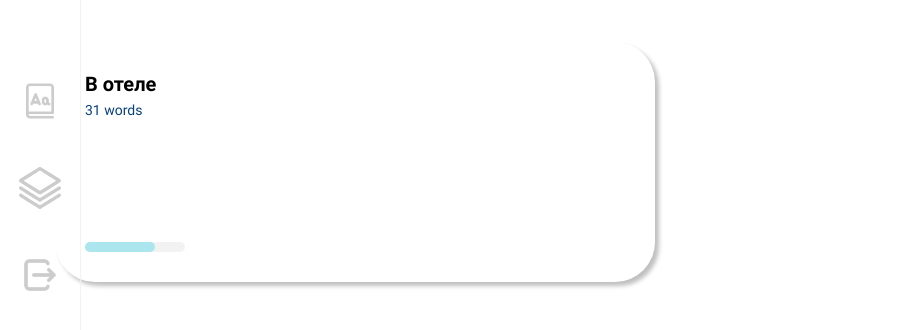
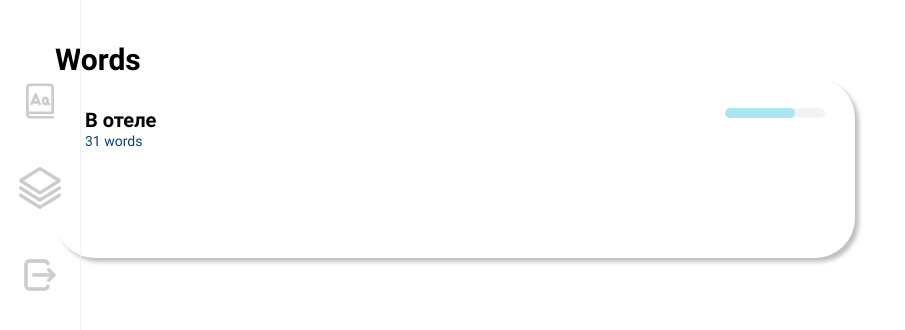
Before and after one commit to Emil307/letmestart, a React (Vite) app: page /words in a window 1280 px wide. Shown: the top 330 px of the page, without its empty margins (0-905 px from the left). Built offline with nearby package versions, Linux system fonts and the light colour scheme.

Commit message:
add erros handler

```diff
--- a/package.json
+++ b/package.json
@@ -10,7 +10,9 @@
     "preview": "vite preview"
   },
   "dependencies": {
+    "@types/axios": "^0.14.0",
     "@types/styled-components": "^5.1.26",
+    "axios": "^1.4.0",
     "react": "^18.2.0",
     "react-dom": "^18.2.0",
     "react-router-dom": "^6.11.1",
--- a/src/features/AuthForm.tsx
+++ b/src/features/AuthForm.tsx
@@ -36,6 +36,19 @@ const AuthForm: React.FC = () => {
     }
   }, [])
 
+  function getUser(token: string) {
+    fetch('http://localhost:8000/api/v1/auth/users/me', {
+      method : 'GET',
+      headers : {"Authorization": token},
+    })
+    .then (response => response.text())
+    .then (response => {
+      response = JSON.parse(response);
+      localStorage.setItem('user', JSON.stringify(response));
+      window.location.href = "/words";
+    })
+  }
+
   function submitForm(e: any) {
     const formData = new FormData(e.target);
 
@@ -47,8 +60,11 @@ const AuthForm: React.FC = () => {
     .then (response => response.text())
     .then (response => {
       response = JSON.parse(response);
-      localStorage.setItem('token', JSON.stringify((response as any).auth_token));
-      window.location.href = "/words";
+      const token = "Token " + (response as any).auth_token;
+      localStorage.setItem('token', token);
+      if (token != "Token undefined") {
+        getUser(token);
+      }
     })
   }
 
--- a/src/features/SignUpForm.tsx
+++ b/src/features/SignUpForm.tsx
@@ -36,6 +36,19 @@ const SignUpForm: React.FC = () => {
     }
   }, [])
 
+  function getUser(token: string) {
+    fetch('http://localhost:8000/api/v1/auth/users/me', {
+      method : 'GET',
+      headers : {"Authorization": token},
+    })
+    .then (response => response.text())
+    .then (response => {
+      response = JSON.parse(response);
+      localStorage.setItem('user', JSON.stringify(response));
+
+    })
+  }
+
   function getToken(e: any, formData: any) {
     e.preventDefault();
     fetch('http://localhost:8000/auth/token/login/', {
@@ -45,8 +58,11 @@ const SignUpForm: React.FC = () => {
     .then (response => response.text())
     .then (response => {
       response = JSON.parse(response);
-      localStorage.setItem('token', JSON.stringify((response as any).auth_token));
-      window.location.href = "/words";
+      const token = "Token " + (response as any).auth_token;
+      localStorage.setItem('token', token);
+      if (token != "Token undefined") {
+        getUser(token);
+      }
     })
   }
 
@@ -58,10 +74,14 @@ const SignUpForm: React.FC = () => {
       method : 'POST',
       body : formData,
     })
-    .then (response => response.text())
-    .then (response => {
-      response = JSON.parse(response);
-      getToken(e, formData);
+    .then (async response => {
+      response = JSON.parse(await response.text());
+      const status = response.status;
+      if (status == 200) {
+        getToken(e, formData);
+      }
+    }).catch((err: unknown) =>  {
+      console.error(err);
     })
   }
 
--- a/src/pages/WordsPage/WordsPage.tsx
+++ b/src/pages/WordsPage/WordsPage.tsx
@@ -16,16 +16,14 @@ const Container = styled.div`
 `
 
 const WordsPage: React.FC = () => {
-  function click() {
-    console.log('click');
-  }
-
+  const user = localStorage.getItem('user');
   const token = localStorage.getItem('token');
   console.log(token);
 
   return (
     <Container>
       <Navbar/>
+      <Title fontSize={30}>Words</Title>
       <WordsCard/>
     </Container>
   )
--- a/src/shared/Tag.tsx
+++ b/src/shared/Tag.tsx
@@ -6,6 +6,7 @@ const Container = styled.span`
   align-items: center;
   height: 30px;
   padding: 0 15px;
+  background: #ADF4DB;
   border-radius: 14px;
 `
 
--- a/src/widgets/Navbar.tsx
+++ b/src/widgets/Navbar.tsx
@@ -34,7 +34,7 @@ const Navbar: React.FC = () => {
   return (
     <NavbarStyled>
       <Links>
-        <button><img src={words} alt="words" /></button>
+        <a href='/words'><img src={words} alt="words" /></a>
         <button><img src={archive} alt="archive" /></button>
         <button onClick={logout}><img src={logoutIcon} alt="logout" /></button>
       </Links>
--- a/src/widgets/WordsCard.tsx
+++ b/src/widgets/WordsCard.tsx
@@ -3,12 +3,16 @@ import Title from '../shared/Title';
 import ProgressBar from '../shared/ProgressBar';
 import styled from 'styled-components';
 
+const Link = styled.a`
+  display: block;
+`
+
 const Container = styled.div`
   display: flex;
   flex-direction: column;
   justify-content: space-between;
-  width: 540px;
-  height: 180px;
+  width: 740px;
+  height: 120px;
   padding: 30px;
   background: #fff;
   box-shadow: 4px 4px 4px rgba(0, 0, 0, 0.25);
@@ -17,10 +21,12 @@ const Container = styled.div`
 
 const Top = styled.div`
   display: flex;
-  flex-direction: column;
   justify-content: space-between;
+  align-items: start;
   height: 47px;
 `
+
+const Left = styled.div``
 
 const CountWords = styled.span`
   font-family: 'Roboto', sans-serif;
@@ -34,15 +40,17 @@ const Bottom = styled.div``
 
 const WordsCard: React.FC = () => {
   return (
+    <Link href='/wordset'>
       <Container>
         <Top>
+          <Left>
             <Title fontSize={20}>В отеле</Title>
             <CountWords>31 words</CountWords>
+          </Left>
+          <ProgressBar progress={70} height='10px' width='100px'/>
         </Top>
-      <Bottom>
-        <ProgressBar progress={70} height='10px' width='100px'/>
-      </Bottom>
       </Container>
+    </Link>
   )
 }
 
```
Also changed, not shown: src/hooks/useThemes.ts (added, +33 -0 lines), 1 other file (tests, documents, lock files or other folders). Lines whose indentation alone changed are shown as unchanged.
